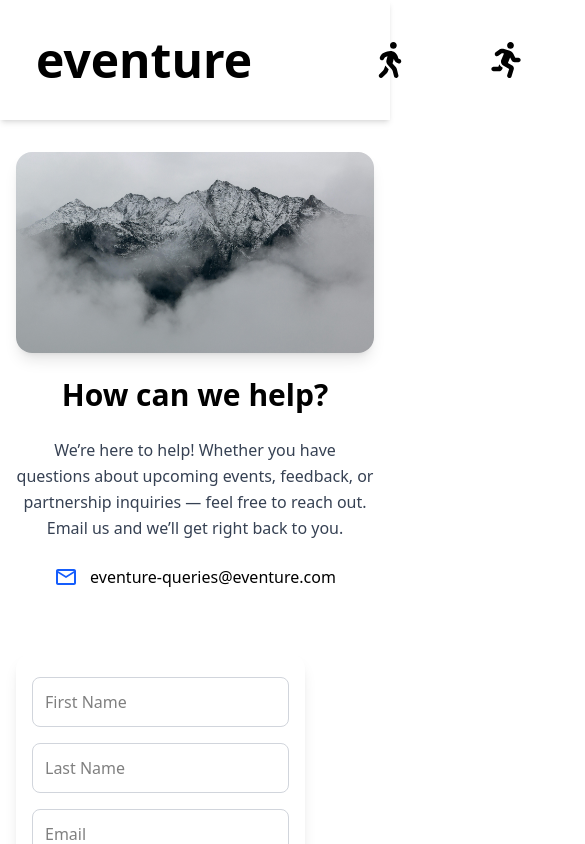
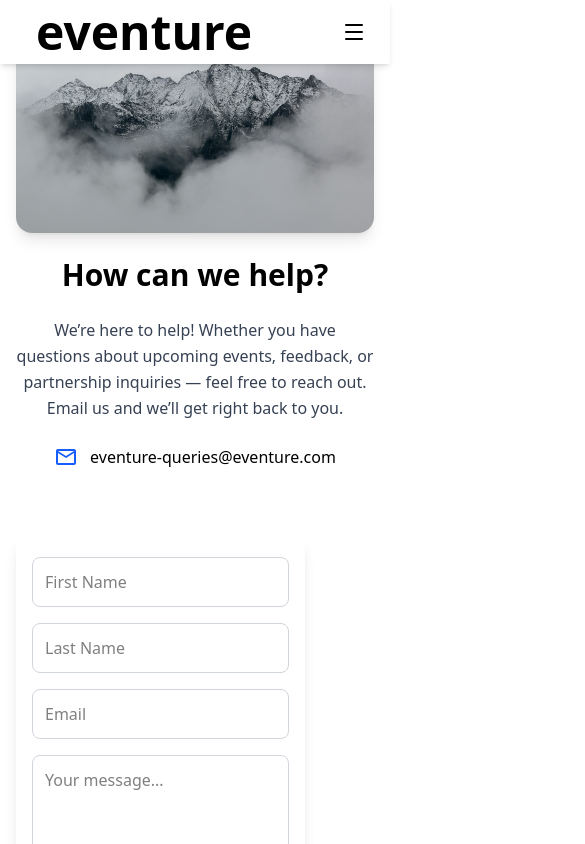
Before and after one commit to loafdimension/eventure, a React (Vite) app: page /contact in a window 390 px wide. Shown: the top 844 px of the page, 585 px wide, since content can reach past the window. Built offline with nearby package versions, Linux system fonts and the light colour scheme; no server answers; the database is empty.

Commit message:
Formatting nav bar and creating hamburger menu for mobile

```diff
--- a/src/components/NavBar/ActivityButtons.jsx
+++ b/src/components/NavBar/ActivityButtons.jsx
@@ -1,7 +1,5 @@
-import { FaWalking } from "react-icons/fa";
-import { FaRunning } from "react-icons/fa";
+import { FaWalking, FaRunning, FaSwimmer } from "react-icons/fa";
 import { GiMountainClimbing } from "react-icons/gi";
-import { FaSwimmer } from "react-icons/fa";
 import { useLocation } from "react-router-dom";
 
 function ActivityButtons({ onHoverChange, onHoverLeave }) {
@@ -9,30 +7,30 @@ function ActivityButtons({ onHoverChange, onHoverLeave }) {
   const isHomePage = location.pathname === "/";
 
   return (
-    <div className="flex gap-20 p-6 ml-15">
+    <div className="flex gap-8 md:gap-12 p-2 md:p-4 justify-center">
       <FaWalking
-        className="text-4xl hover:text-indigo-600 transition-colors"
+        className="text-3xl sm:text-4xl hover:text-indigo-600 transition-colors cursor-pointer"
         onMouseEnter={
           isHomePage ? () => onHoverChange("images/walking.jpg") : undefined
         }
         onMouseLeave={isHomePage ? onHoverLeave : undefined}
       />
       <FaRunning
-        className="text-4xl hover:text-indigo-600 transition-colors"
+        className="text-3xl sm:text-4xl hover:text-indigo-600 transition-colors cursor-pointer"
         onMouseEnter={
           isHomePage ? () => onHoverChange("images/running.jpg") : undefined
         }
         onMouseLeave={isHomePage ? onHoverLeave : undefined}
       />
       <GiMountainClimbing
-        className="text-4xl hover:text-indigo-600 transition-colors"
+        className="text-3xl sm:text-4xl hover:text-indigo-600 transition-colors cursor-pointer"
         onMouseEnter={
           isHomePage ? () => onHoverChange("images/climbing.jpg") : undefined
         }
         onMouseLeave={isHomePage ? onHoverLeave : undefined}
       />
       <FaSwimmer
-        className="text-4xl hover:text-indigo-600 transition-colors"
+        className="text-3xl sm:text-4xl hover:text-indigo-600 transition-colors cursor-pointer"
         onMouseEnter={
           isHomePage ? () => onHoverChange("images/swimming.jpg") : undefined
         }
--- a/src/components/NavBar/NavBar.jsx
+++ b/src/components/NavBar/NavBar.jsx
@@ -1,24 +1,60 @@
+import { useState } from "react";
 import { useLocation } from "react-router-dom";
+import { Menu, X } from "lucide-react"; // Hamburger and close icons
 import Logo from "./Logo";
 import ActivityButtons from "./ActivityButtons";
 import NavBarButtons from "./NavBarButtons";
 
-
 function NavBar({ onHoverChange, onHoverLeave }) {
   const location = useLocation();
   const isHomePage = location.pathname === "/";
+  const [isOpen, setIsOpen] = useState(false);
 
   return (
-    <div className="flex items-center justify-between p-4 bg-white shadow-md">
-      <div className="flex items-center gap-4">
-        <Logo />
+    <nav className="bg-white shadow-md fixed w-full z-50">
+      <div className="max-w-7xl mx-auto px-4 sm:px-6 lg:px-8">
+        <div className="flex justify-between items-center h-16">
+          <div className="flex items-center gap-6">
+            <Logo className="w-24 sm:w-32 h-auto" />
+            <div className="hidden md:flex">
               <ActivityButtons
                 onHoverChange={isHomePage ? onHoverChange : undefined}
                 onHoverLeave={isHomePage ? onHoverLeave : undefined}
               />
             </div>
+          </div>
+
+          <div className="hidden md:flex gap-4">
             <NavBarButtons />
           </div>
+
+          <div className="md:hidden">
+            <button
+              onClick={() => setIsOpen(!isOpen)}
+              className="p-2 rounded-md focus:outline-none focus:ring-2 focus:ring-indigo-500"
+            >
+              {isOpen ? (
+                <X className="w-6 h-6" />
+              ) : (
+                <Menu className="w-6 h-6" />
+              )}
+            </button>
+          </div>
+        </div>
+      </div>
+
+      {isOpen && (
+        <div className="md:hidden bg-white shadow-md border-t border-gray-200">
+          <div className="px-4 pt-4 pb-6 space-y-4 flex flex-col items-start">
+            <ActivityButtons
+              onHoverChange={isHomePage ? onHoverChange : undefined}
+              onHoverLeave={isHomePage ? onHoverLeave : undefined}
+            />
+            <NavBarButtons />
+          </div>
+        </div>
+      )}
+    </nav>
   );
 }
 
--- a/src/components/NavBar/NavBarButtons.jsx
+++ b/src/components/NavBar/NavBarButtons.jsx
@@ -1,14 +1,14 @@
 import { Link, useNavigate } from "react-router-dom";
 import { useAuth } from "../../custom-hooks/useAuth";
 
-function NavBarButtons() {
+function NavBarButtons({ vertical = false, onLinkClick }) {
   const { isAuthenticated, signOut, userRole, loading } = useAuth();
-
   const navigate = useNavigate();
 
   const handleSignOut = () => {
     signOut();
     navigate("/");
+    if (onLinkClick) onLinkClick();
   };
 
   const handleScrollToEvents = () => {
@@ -17,26 +17,34 @@ function NavBarButtons() {
       if (section) {
         section.scrollIntoView({ behavior: "smooth" });
       }
+      if (onLinkClick) onLinkClick();
     }, 100);
   };
 
-  if (loading) {
-    // return a loading spinner here later
-    return <div className="p-4">Loading navigation...</div>;
-  }
+  if (loading) return <div className="p-2 text-center">Loading...</div>;
 
   return (
-    <nav className="w-full">
-      <div className="flex flex-row items-center justify-between w-full px-10">
-        <div className="flex flex-row gap-25 ml-25">
+    <div
+      className={`flex ${
+        vertical ? "flex-col items-start gap-8" : "flex-row items-center gap-8"
+      }`}
+    >
       {isAuthenticated && userRole === "admin" && (
-            <Link to="/create-event" className="hover:text-indigo-600 text-xl">
+        <Link
+          to="/create-event"
+          className="hover:text-indigo-600 text-lg sm:text-xl"
+          onClick={onLinkClick}
+        >
           Create Event
         </Link>
       )}
 
       {isAuthenticated && (
-            <Link to="/my-events" className="hover:text-indigo-600 text-xl">
+        <Link
+          to="/my-events"
+          className="hover:text-indigo-600 text-lg sm:text-xl"
+          onClick={onLinkClick}
+        >
           My Events & Calendar
         </Link>
       )}
@@ -44,31 +52,28 @@ function NavBarButtons() {
       <Link
         to="/#events-section"
         onClick={handleScrollToEvents}
-            className="hover:text-indigo-600 text-xl"
+        className="hover:text-indigo-600 text-lg sm:text-xl"
       >
         Find Event
       </Link>
-        </div>
 
-        <div className="flex flex-row">
       {isAuthenticated ? (
         <button
           onClick={handleSignOut}
-              className="hover:text-indigo-600 font-semibold text-xl"
+          className="hover:text-indigo-600 font-semibold text-lg sm:text-xl"
         >
           Sign Out
         </button>
       ) : (
         <Link
           to="/signup-login"
-              className="hover:text-indigo-600 font-semibold text-xl"
+          className="hover:text-indigo-600 font-semibold text-lg sm:text-xl"
+          onClick={onLinkClick}
         >
           Sign In
         </Link>
       )}
     </div>
-      </div>
-    </nav>
   );
 }
 
--- a/src/pages/Home.jsx
+++ b/src/pages/Home.jsx
@@ -14,7 +14,7 @@ function Home() {
         onHoverLeave={() => setCurrentImage("/images/default.jpg")}
       />
 
-      <main className="flex-grow flex flex-col items-center bg-gray-50 px-4 sm:px-6 lg:px-10 py-6 sm:py-10">
+      <main className="fflex-grow flex flex-col items-center bg-gray-50 px-4 sm:px-6 lg:px-10 py-6 sm:py-10 pt-24 sm:pt-32">
         <div className="w-full max-w-4xl aspect-video relative mb-6 sm:mb-10">
           <AnimatePresence mode="wait">
             <motion.img
--- a/src/pages/My-Events.jsx
+++ b/src/pages/My-Events.jsx
@@ -60,7 +60,6 @@ function MyEvents() {
     <>
       <NavBar />
       <div className="flex flex-col lg:flex-row gap-8 p-4 sm:p-6 md:p-10">
-        {/* Left: Events row */}
         <div className="lg:w-2/4 flex flex-col items-center">
           <p className="text-2xl sm:text-3xl font-bold mb-4 w-full text-center">
             Upcoming Events
@@ -83,7 +82,6 @@ function MyEvents() {
           </div>
         </div>
 
-        {/* Right: Calendar */}
         <div className="lg:w-2/4 w-full mt-6 lg:mt-0">
           <EventCalendar bookedEvents={bookedEvents} hoverDate={hoverDate} />
         </div>
```
Lines whose indentation alone changed are shown as unchanged.
